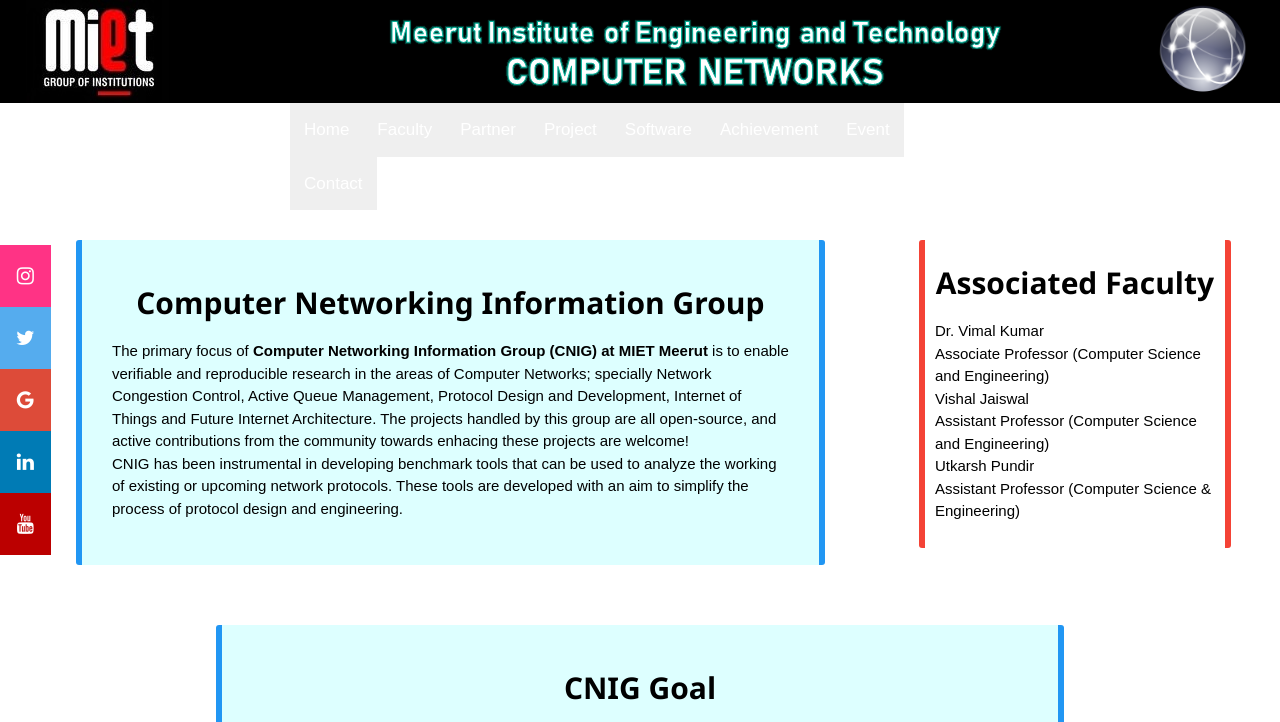
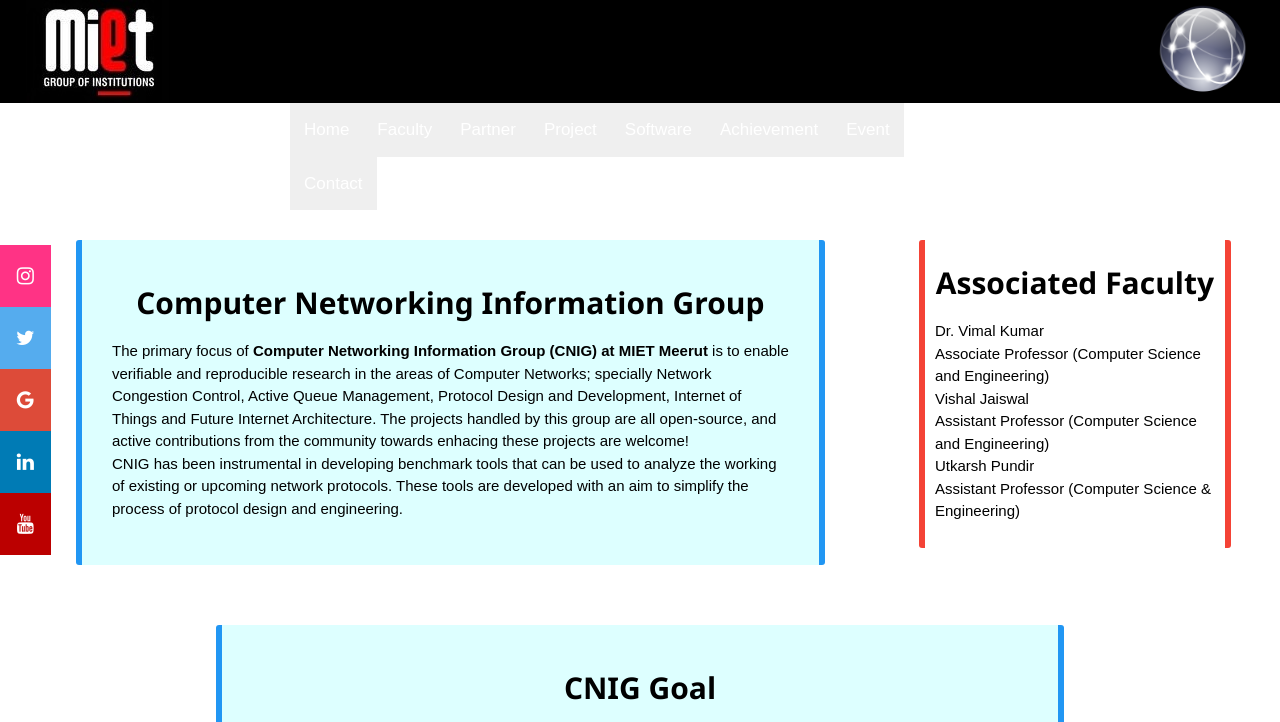
Before and after one commit to vaibhavmittal1998/CNIG, a plain HTML site: page index.html in a window 1280 px wide. Shown: the top 722 px of the page. Drawn offline with nearby package versions, Linux system fonts and the light colour scheme.

Commit message:
Update index.html

```diff
--- a/index.html
+++ b/index.html
@@ -129,7 +129,7 @@ div.scrollmenu button:hover {
 <body>
 <div class="parent" id="top" style="background-color: black;">
   <img src="logo.jpg" style="margin-left: 2%;">
-  <img src="logo5.png" style="left: 30%; top: 10px; position: absolute;">
+<!--   <img src="logo5.png" style="left: 30%; top: 10px; position: absolute;"> -->
   <img src="icon.png" style="left: 90%; height: 103px; width: 103px; position: absolute;">
 
 
```
